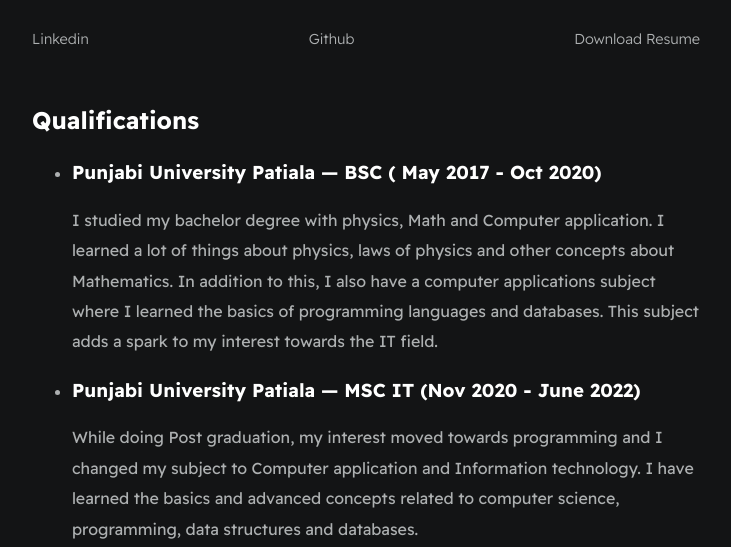
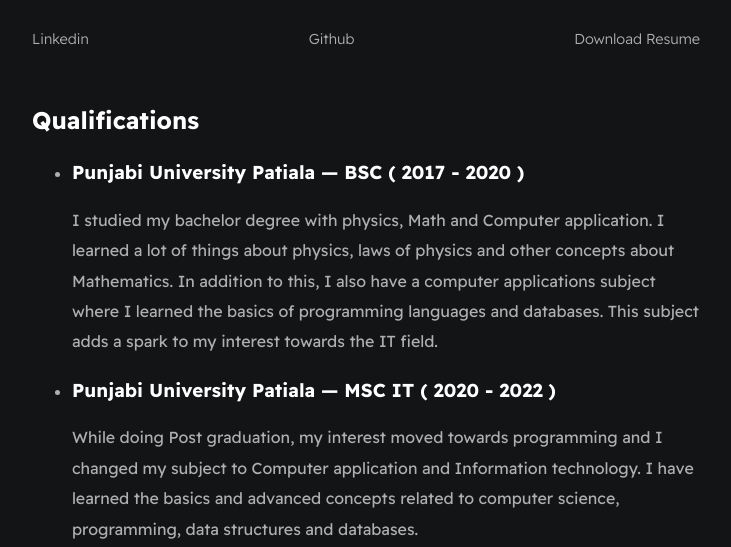
Before and after one commit to amanbnl/Portfolio, a plain HTML site: page index.html in a window 1280 px wide. Shown: the part 323-870 px from the top of the page, without its empty margins (274-1005 px from the left). Drawn offline with Linux system fonts and the light colour scheme.

Commit message:
Adding updated Resume

```diff
--- a/index.html
+++ b/index.html
@@ -39,7 +39,7 @@
       <h2>Qualifications</h2>
       <ul id="qualifications--list">
         <li>
-          <h3>Punjabi University Patiala — BSC ( May 2017 - Oct 2020) </h3>
+          <h3>Punjabi University Patiala — BSC ( 2017 - 2020 ) </h3>
           I studied my bachelor degree with physics, Math and Computer application. I learned a lot of things about
           physics, laws of physics and other concepts about Mathematics. In addition to this, I also have a computer
           applications subject where I learned the basics of programming languages and databases. This subject adds a
@@ -48,7 +48,7 @@
       </ul>
       <ul id="qualifications--list">
         <li>
-          <h3>Punjabi University Patiala — MSC IT (Nov 2020 - June 2022)</h3>
+          <h3>Punjabi University Patiala — MSC IT ( 2020 - 2022 )</h3>
           While doing Post graduation, my interest moved towards programming and I changed my subject to Computer
           application and Information technology. I have learned the basics and advanced concepts related to computer
           science, programming, data structures and databases.
@@ -68,74 +68,6 @@
         <div class="card--techstack"><span>Postgres, MySQL</span></div>
       </div>
     </section>
-
-    <!-- <section id="work-history-wrapper" class="section--page">
-                <h2>Work History</h2>
-
-                <div class="line-break"></div>
-                <div class="card--work-history">
-                    <strong>🚧 DEVELOPER ADVOCATE | AGORA.IO</strong>
-                    <p>11/2021 - Present</p>
-                    <p>Worked on making Agora’s Web Based SDK more accessible through video tutorials, articles, demo projects and event based training. Also building out React UI components & leading a team to re-design Agora’s documentation and api reference.</p>
-                    <ul>
-                        <li>Doubled Web SDK’s monthly usage minutes from 15 million to 30 million minutes within my first 4 months</li>
-                        <li>Produced educational video content which resulted in 300k+ views on youtube</li>
-                        <li>Produced SEO campaigns and content to gain market share for related keywords.</li>
-                    </ul>
-                </div>
-
-                <div class="line-break"></div>
-
-                <div class="card--work-history">
-                    <strong>🚧 INSTRUCTOR | YOUTUBE, UDEMY, TEACHABLE</strong>
-                    <p>11/2019 - Present</p>
-                    <p>Produced content showcasing new tech, tutorials & interviews with top developers.</p>
-                    <ul>
-                        <li>166,000+ Youtube Subscribers</li>
-                        <li>30,000 course copies sold</li>
-                        <li>12+ Million views on Youtube</li>
-                        <li>Made regular contributions to Traversy Medias youtube channel (1.9m Subscribers)</li>
-                        <li>Tutorial videos included projects such as social networks, Ecommerce, real time video, stripe & paypal integrations and more </li>
-                    </ul>
-                </div>
-
-                <div class="line-break"></div>
-
-                <div class="card--work-history">
-                    <strong>🚧 SENIOR DEVELOPER | FOI LABS</strong>
-                    <p>10/2017 - 10/2019</p>
-                    <p>Designed and developed a laboratory management system. My system
-                        provided an interface for lab technicians and customers to view and
-                        track data from samples tested in the lab.</p>
-                    <ul>
-                        <li>Designed prototype & pitched original idea for new lab management system (LIMS)</li>
-                        <li>Built entire code base and brought version 1 of LIMS system to market as a solo developer</li>
-                        <li>Onboarded and trained customers (Webinars & Conferences)</li>
-                        <li>Managed a small team of developers in expansion of LIMS system</li>
-                    </ul>
-                </div>
-
-                <div class="line-break"></div>
-
-                <div class="card--work-history">
-                    <strong>🚧 DIGITAL MARKETER | UNIFIVE DIGITAL</strong>
-                    <p>2014 - 2017</p>
-                    <p>Started a digital agency building websites and marketing for
-                        local businesses. Mostly Wordpress sites with small modifications to
-                        themes.</p>
-                    <ul>
-                        <li>Organized SEO & SEM campaigns on a local and global scale.</li>
-                        <li>Saved a customer $110k a year by reducing Adwords CPC cost with optimization</li>
-                        <li>70 + websites built with my small team of developers and freelancers</li>
-                    </ul>
-                </div>
-            </section> -->
-
-    <!-- <section class="section--page">
-              in future experience will be added here
-            </section> -->
-
-
   </div>
 
 </body>
```
Also changed, not shown: 1 other file.
